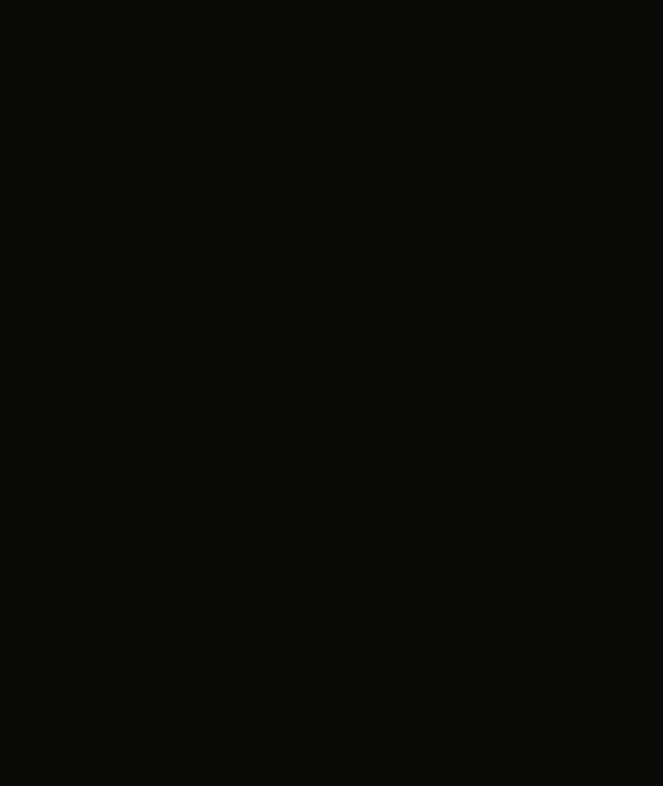
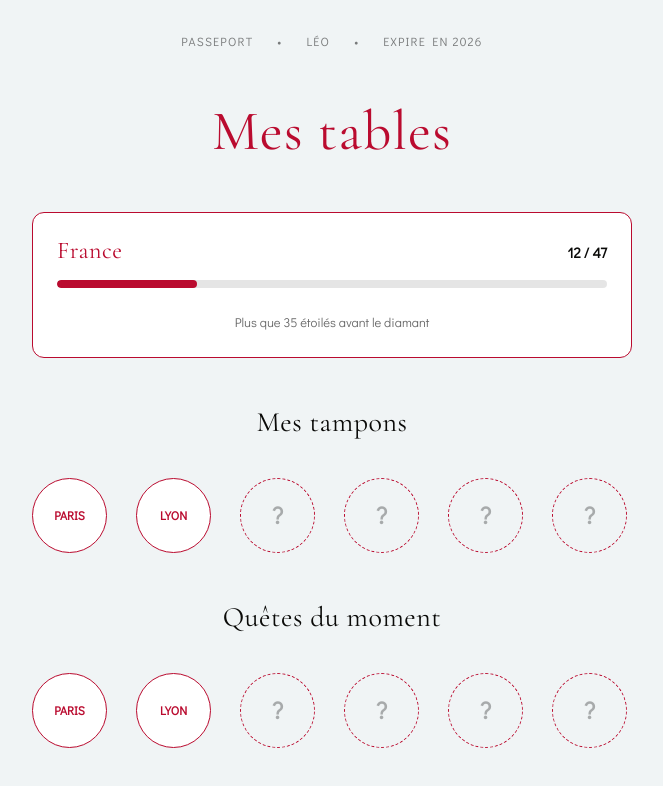
Before and after one commit to Antony35/guide-michelin, a Nuxt app: page /profil in a window 1280 px wide. Before the commit this address had no page. Shown: the top 786 px of the page, without its empty margins (308-971 px from the left). Built offline with nearby package versions, Linux system fonts and the light colour scheme; what v-calendar would draw is missing.

Commit message:
Ajout de la page profil

```diff
--- /dev/null
+++ b/app/components/AppHeader.vue
@@ -0,0 +1,39 @@
+<script setup lang="ts">
+</script>
+
+<template>
+  <header class="header">
+    <img class="img-header" src="../assets/logo-text.svg" alt="Logo Michelin"/>
+    <NuxtLink to="/profil" class="profil-link">
+      <img class="profil-img" src="../assets/profil.webp" alt="Image de profil">
+    </NuxtLink>
+  </header>
+</template>
+
+<style scoped>
+.header {
+  display: flex;
+  justify-content: space-between;
+  padding: 0 2rem;
+}
+
+.img-header {
+  min-width: 1rem;
+  width: 50%;
+  max-width: 30rem;
+}
+
+.profil-link {
+  width: 35px;
+  height: 35px;
+  border-radius: 1rem;
+  border: 1px solid var(--color-red);
+  overflow: hidden;
+}
+
+.profil-img {
+  width: 100%;
+  height: 100%;
+  object-fit: cover;
+}
+</style>
--- a/app/pages/index.vue
+++ b/app/pages/index.vue
@@ -20,7 +20,7 @@
       @mousemove="updateLogoAngle"
   >
     <div class="title-wrapper">
-      <img src="../assets/logo-text.svg" alt="Michelin" class=""/>
+      <AppHeader />
     </div>
 
     <NuxtLink
@@ -85,11 +85,11 @@
 
 .title-wrapper {
   position: absolute;
+  width: 100%;
   top: 2rem;
   left: 50%;
   transform: translateX(-50%);
   z-index: 20;
-  pointer-events: none;
   white-space: nowrap;
 }
 
--- /dev/null
+++ b/app/pages/profil.vue
@@ -0,0 +1,194 @@
+<script setup lang="ts">
+
+</script>
+
+<template>
+  <main class="profil">
+    <section class="info-section">
+      <p>Passeport</p>
+      <p>Léo</p>
+      <p>Expire en 2026</p>
+    </section>
+
+    <h1 class="profil-title">Mes tables</h1>
+
+    <section class="card-container">
+      <div class="card">
+        <div class="card-header">
+          <h3 class="card-title">France</h3>
+          <p class="card-progress-text">12 / 47</p>
+        </div>
+        <div class="slider">
+          <span class="slider-bar" style="width: 25.5%;"></span>
+        </div>
+        <p class="card-subtitle">Plus que 35 étoilés avant le diamant</p>
+      </div>
+    </section>
+
+    <section class="badges-section">
+      <h2>Mes tampons</h2>
+      <div class="badge-container">
+        <div class="badge">
+          <span class="badge-text">Paris</span>
+        </div>
+        <div class="badge">
+          <span class="badge-text">Lyon</span>
+        </div>
+        <div v-for="alias in 4" :key="alias" class="badge placeholder">
+          <span>?</span>
+        </div>
+      </div>
+    </section>
+
+    <section class="badges-section">
+      <h2>Quêtes du moment</h2>
+      <div class="badge-container">
+        <div class="badge">
+          <span class="badge-text">Paris</span>
+        </div>
+        <div class="badge">
+          <span class="badge-text">Lyon</span>
+        </div>
+        <div v-for="alias in 4" :key="alias" class="badge placeholder">
+          <span>?</span>
+        </div>
+      </div>
+    </section>
+  </main>
+</template>
+
+<style scoped>
+.profil {
+  padding: 2rem;
+  color: var(--color-black);
+  background-color: var(--color-cream);
+  min-height: 100vh;
+  font-family: var(--font-sans), sans-serif;
+}
+
+.info-section {
+  display: flex;
+  justify-content: center;
+  gap: 1.5rem;
+  margin-bottom: 3rem;
+  font-size: 0.75rem;
+  letter-spacing: 0.1em;
+  text-transform: uppercase;
+  color: rgba(0, 0, 0, 0.5);
+}
+
+.info-section p:not(:first-child)::before {
+  content: '•';
+  margin-right: 1.5rem;
+}
+
+.profil-title {
+  font-family: var(--font-serif), sans-serif;
+  font-size: clamp(2.5rem, 5vw, 3.5rem);
+  font-weight: 400;
+  color: #BA0B2F;
+  text-align: center;
+  margin: 0 0 3rem 0;
+}
+
+.card-container {
+  max-width: 600px;
+  margin: 0 auto 3rem auto;
+}
+
+.card {
+  display: flex;
+  flex-direction: column;
+  padding: 1.5rem;
+  gap: 1rem;
+  border: 1px solid #BA0B2F;
+  border-radius: 12px;
+  background-color: #fff;
+}
+
+.card-header {
+  display: flex;
+  justify-content: space-between;
+  align-items: baseline;
+}
+
+.card-title {
+  font-family: var(--font-serif), sans-serif;
+  font-size: 1.5rem;
+  font-weight: 400;
+  color: #BA0B2F;
+}
+
+.card-progress-text {
+  font-size: 0.9rem;
+  font-weight: 600;
+  color: var(--color-black);
+}
+
+.slider {
+  width: 100%;
+  height: 8px;
+  border-radius: 4px;
+  background-color: rgba(0, 0, 0, 0.1);
+  overflow: hidden;
+}
+
+.slider-bar {
+  display: block;
+  height: 100%;
+  background-color: #BA0B2F;
+  border-radius: 4px;
+}
+
+.card-subtitle {
+  font-size: 0.8rem;
+  color: rgba(0, 0, 0, 0.6);
+  text-align: center;
+  margin-top: 0.5rem;
+}
+
+.badges-section {
+  max-width: 600px;
+  margin: 0 auto 3rem auto;
+}
+
+.badges-section h2 {
+  font-family: var(--font-serif), sans-serif;
+  font-size: 1.75rem;
+  font-weight: 400;
+  text-align: center;
+  margin-bottom: 2rem;
+}
+
+.badge-container {
+  display: grid;
+  justify-content: space-between;
+  grid-template-columns: repeat(auto-fill, minmax(75px, 1fr));
+  gap: 1.5rem;
+}
+
+.badge {
+  display: flex;
+  align-items: center;
+  justify-content: center;
+  width: 75px;
+  height: 75px;
+  border: 1px solid #BA0B2F;
+  border-radius: 50%;
+  background-color: #fff;
+  font-weight: 600;
+  color: #BA0B2F;
+  transition: transform 0.3s ease;
+}
+
+.badge:hover {
+  transform: scale(1.05);
+}
+
+.badge.placeholder {
+  border-style: dashed;
+  color: rgba(0, 0, 0, 0.3);
+  background-color: transparent;
+  font-size: 1.5rem;
+}
+</style>
```
Also changed, not shown: app/assets/profil.webp (added).
